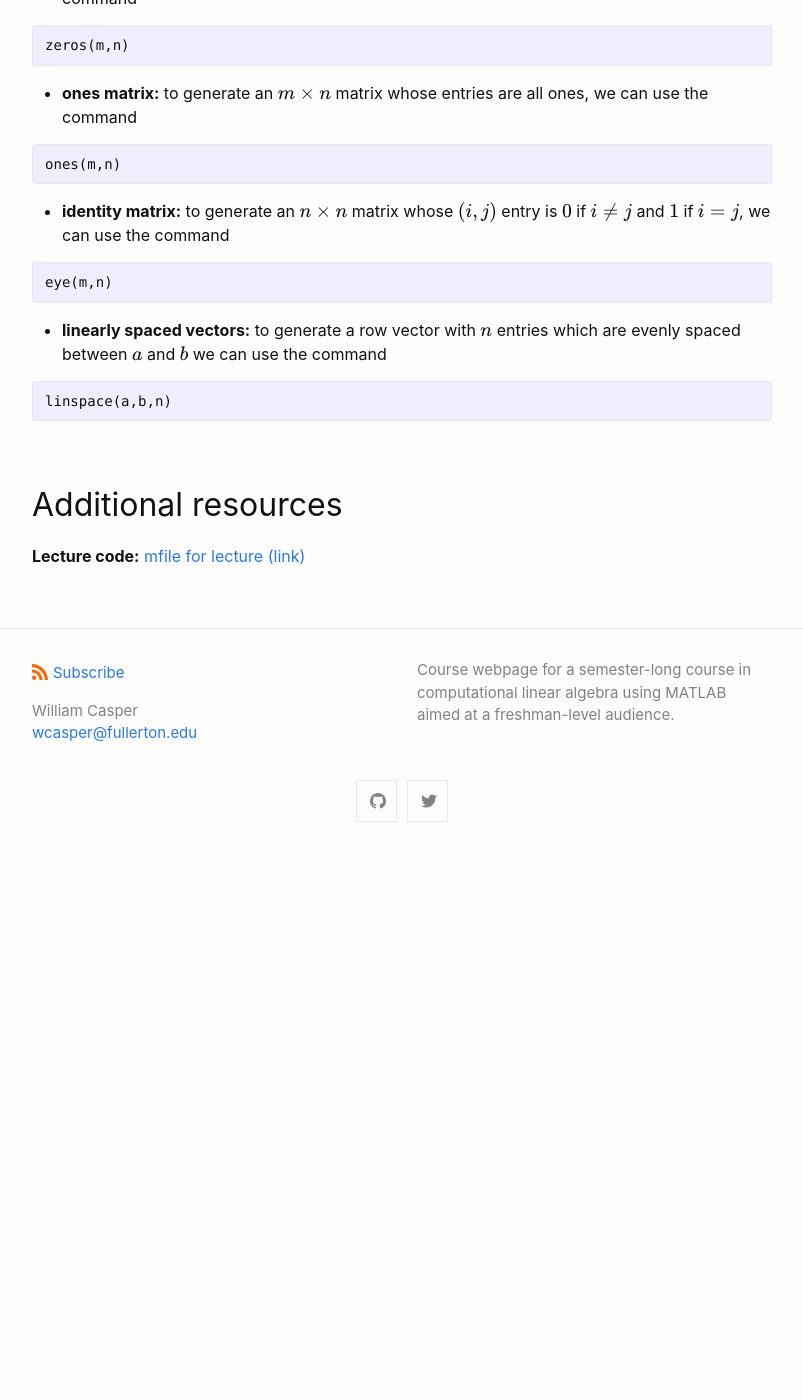
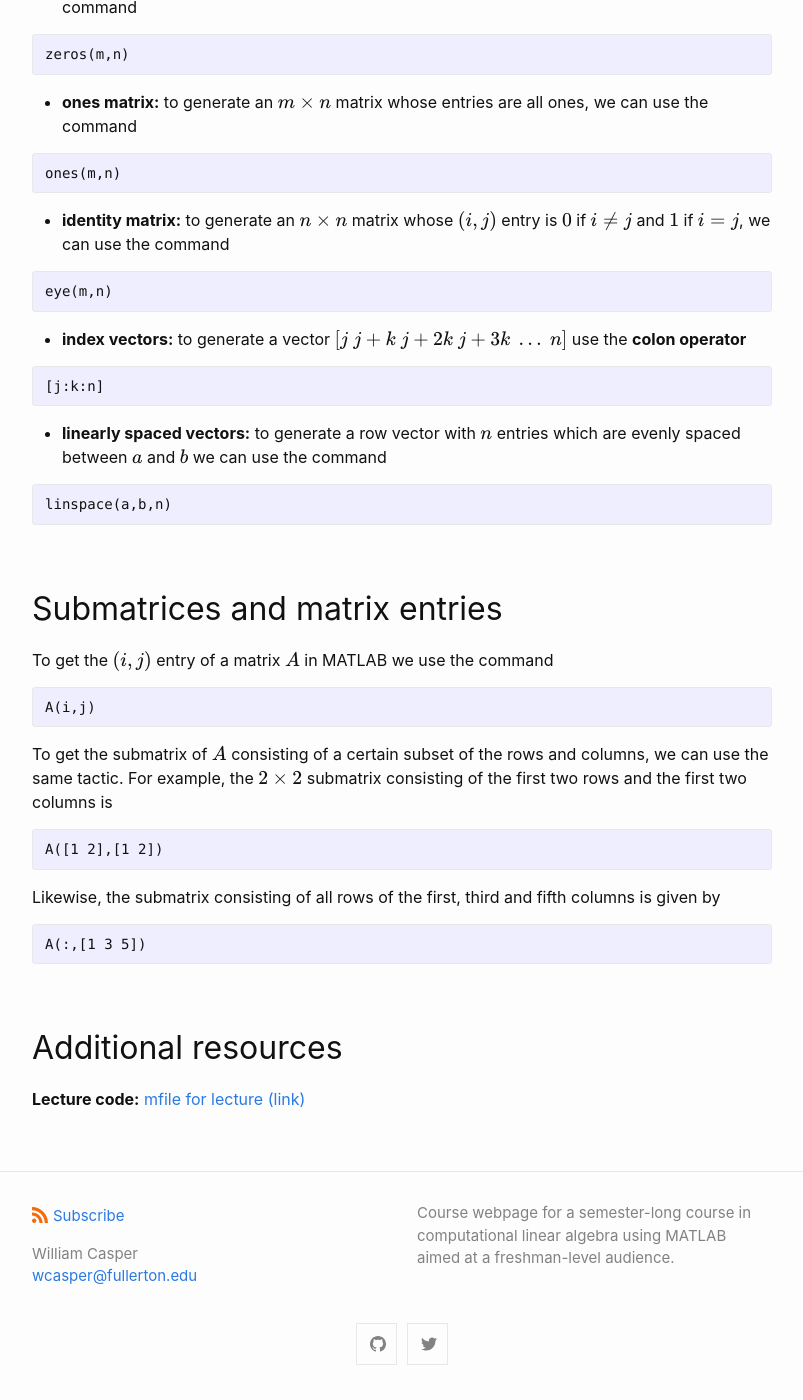
Before and after one commit to wcasper/math107spring2021, a Jekyll site: the page built from _posts/2021-01-26-Week-1-Lecture-2.md, in a window 1280 px wide and 1400 px high, scrolled down 2180 px. Shown: the whole window, without its empty margins (238-1041 px from the left). Built offline with Jekyll 4.4.1, drawn with Linux system fonts in a browser that asks for light colours; before the commit the page ends 3037 px from its top, so only the background shows below that.

Commit message:
added submatrix matlab code

````diff
--- a/_posts/2021-01-26-Week-1-Lecture-2.md
+++ b/_posts/2021-01-26-Week-1-Lecture-2.md
@@ -73,7 +73,7 @@ M(a:b,c:d)
 ```
 creates the submatrix of $$M$$ consisting of the rows between $$a$$ and $$b$$ and columns between $$c$$ and $$d$$.
 
-### Constructing typical matrices
+## Constructing typical matrices
 Some matrices come up often enough that MATLAB provides nicer ways to generate them.  Here are some typical examples:
 * **zero matrix:** to generate an $$m\times n$$ matrix whose entries are all zero, we can use the command
 
@@ -93,11 +93,35 @@ ones(m,n)
 eye(m,n)
 ```
 
+* **index vectors:** to generate a vector $$[j\ j+k\ j+2k\ j+3k\ \dots\ n]$$ use the **colon operator**
+
+```Matlab
+[j:k:n]
+```
+
 * **linearly spaced vectors:** to generate a row vector with $$n$$ entries which are evenly spaced between $$a$$ and $$b$$ we can use the command
 
 ```Matlab
 linspace(a,b,n)
 ```
 
+## Submatrices and matrix entries
+To get the $$(i,j)$$ entry of a matrix $$A$$ in MATLAB we use the command
+
+```Matlab
+A(i,j)
+```
+
+To get the submatrix of $$A$$ consisting of a certain subset of the rows and columns, we can use the same tactic.  For example, the $$2\times 2$$ submatrix consisting of the first two rows and the first two columns is
+
+```Matlab
+A([1 2],[1 2])
+```
+
+Likewise, the submatrix consisting of all rows of the first, third and fifth columns is given by
+```Matlab
+A(:,[1 3 5])
+```
+
 ## Additional resources
 **Lecture code:** <a target="_parent" href="https://wcasper.github.io/math107spring2021/MATLAB/lecture2.m">mfile for lecture (link)</a>
````
